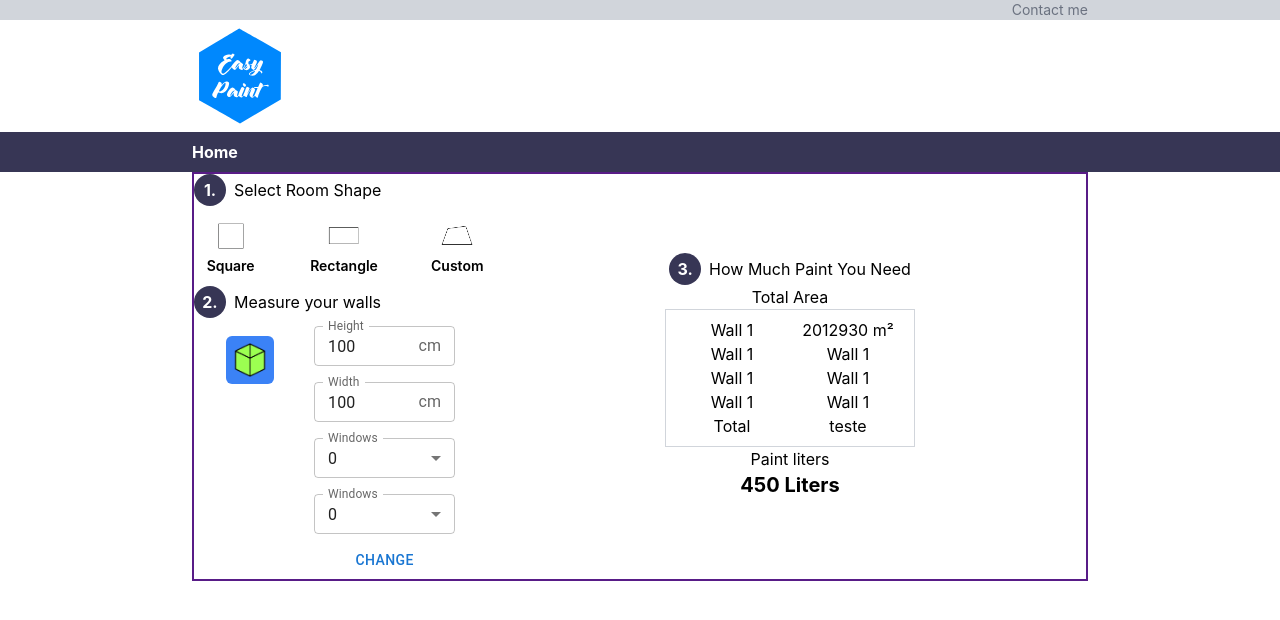
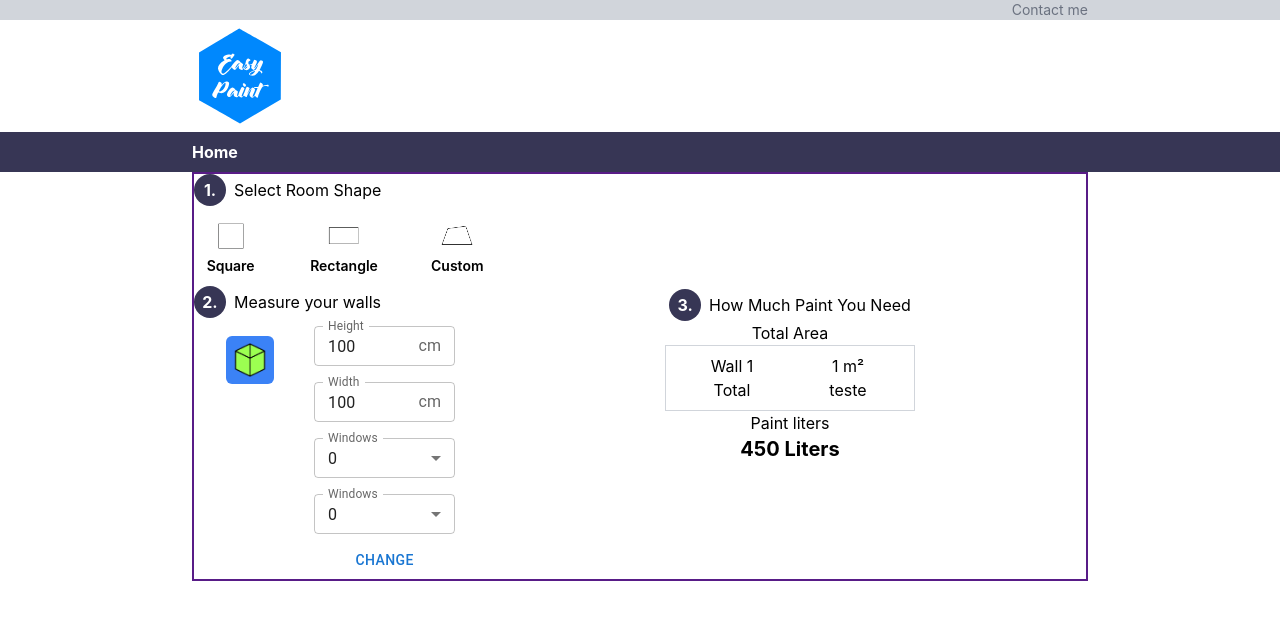
Before and after one commit to PedroSpelta/Desafio, a Next.js app: page / in a window 1280 px wide. Shown: the top 620 px of the page. Built offline with nearby package versions, Linux system fonts and the light colour scheme.

Commit message:
adding area to each wall

```diff
--- a/src/components/main/PaintCalculator.tsx
+++ b/src/components/main/PaintCalculator.tsx
@@ -2,7 +2,7 @@ import React, { useState } from "react";
 import { defaultWalls } from "../../constants/wall";
 import { IWalls } from "../../types/wall";
 import PaintForm from "../paintForm/PaintForm";
-import PaintResult from "./PaintResult";
+import PaintResult from "../paintResult/PaintResult";
 import PaintRoomShape from "../paintShape/PaintRoomShape";
 import PaintSidebar from "./PaintSideBar";
 import SectionTitle from "./SectionTitle";
@@ -31,7 +31,7 @@ function PaintCalculator() {
             />
           </div>
         </div>
-        <PaintResult />
+        <PaintResult walls={walls}/>
       </div>
     </div>
   );
--- a/src/components/paintForm/PaintForm.tsx
+++ b/src/components/paintForm/PaintForm.tsx
@@ -1,6 +1,6 @@
 import { Button, FormControl } from "@mui/material";
 import React, { useState } from "react";
-import { defaultWall } from "../../constants/wall";
+import { defaultDoor, defaultWall, defaultWindow } from "../../constants/wall";
 import { IFormChangeHandler } from "../../types/generic";
 import { IWall, IWallForm } from "../../types/wall";
 import PaintFormInput from "./PaintFormInput";
@@ -15,6 +15,15 @@ const PaintForm: React.FC<IWallForm> = ({ walls, setWalls, wallNumber }) => {
     return Number(input.replace(/[^0-9]/g, ""));
   };
 
+  const getArea = () => {
+    const { height, width, windows, doors } = localSize;
+    const baseArea = height * width;
+    const noPaintArea =
+      defaultWindow.area * localSize.windows +
+      defaultDoor.area * localSize.doors;
+    return baseArea - noPaintArea;
+  };
+
   const localToStateSize = () => {
     // const invalidArea = validateArea(localSize);
     // if (invalidArea) return alert(invalidArea);
@@ -23,7 +32,7 @@ const PaintForm: React.FC<IWallForm> = ({ walls, setWalls, wallNumber }) => {
 
     return setWalls((state) => {
       const newState = [...state];
-      newState[wallNumber] = localSize;
+      newState[wallNumber] = { ...localSize, area: getArea() };
       return newState;
     });
   };
--- a/src/components/main/PaintResult.tsx
+++ b/src/components/paintResult/PaintResult.tsx
@@ -1,24 +1,23 @@
 import React from "react";
-import SectionTitle from "./SectionTitle";
+import { IPaintResult } from "../../types/wall";
+import SectionTitle from "../main/SectionTitle";
 
-function PaintResult() {
+const PaintResult: React.FC<IPaintResult> = ({ walls }) => {
   return (
     <div className="h-full w-full flex flex-col items-center justify-center">
       <SectionTitle title="How Much Paint You Need" number={3} />
       <p>Total Area</p>
       <div className="grid grid-cols-2 max-w-[250px] w-full border border-gray-300 p-2">
         <div className="flex flex-col justify-center items-center">
-          <p>Wall 1</p>
-          <p>Wall 1</p>
-          <p>Wall 1</p>
-          <p>Wall 1</p>
+          {walls.map((_wall, i) => (
+            <p key={i}>Wall {i + 1}</p>
+          ))}
           <p>Total</p>
         </div>
         <div className="flex flex-col justify-center items-center">
-          <p>2012930 m²</p>
-          <p>Wall 1</p>
-          <p>Wall 1</p>
-          <p>Wall 1</p>
+          {walls.map((wall, i) => (
+            <p key={i}>{wall.area/10000} m²</p>
+          ))}
           <p>teste</p>
         </div>
       </div>
@@ -26,6 +25,6 @@ function PaintResult() {
       <p className="text-xl font-bold">450 Liters</p>
     </div>
   );
-}
+};
 
 export default PaintResult;
--- a/src/constants/wall.ts
+++ b/src/constants/wall.ts
@@ -1,4 +1,13 @@
-
-export const defaultWall = { width: 100, height: 100, windows: 0, doors: 0 };
+export const defaultWall = {
+  width: 100,
+  height: 100,
+  windows: 0,
+  doors: 0,
+  area: 10000,
+};
 
 export const defaultWalls = [defaultWall];
+
+export const defaultWindow = { width: 200, height: 120, area: 24000 };
+
+export const defaultDoor = { width: 80, height: 190, area: 15200 };
--- a/src/types/wall.ts
+++ b/src/types/wall.ts
@@ -5,6 +5,7 @@ export interface IWall {
   height: number;
   windows: number;
   doors: number;
+  area: number;
 }
 
 export interface IWalls extends Array<IWall> {}
@@ -29,3 +30,7 @@ export interface IPaintRoomShape {
   walls: IWalls;
   setWalls: Dispatch<SetStateAction<IWalls>>;
 }
+
+export interface IPaintResult {
+  walls: IWalls;
+}
```
